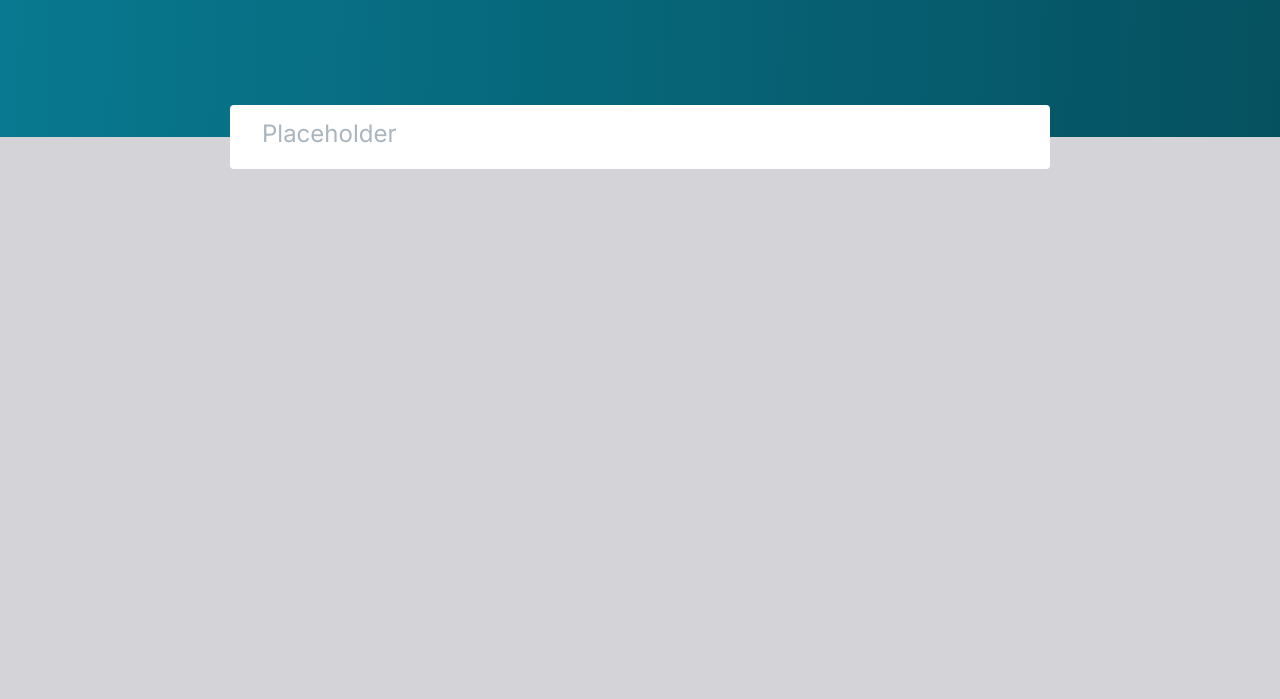
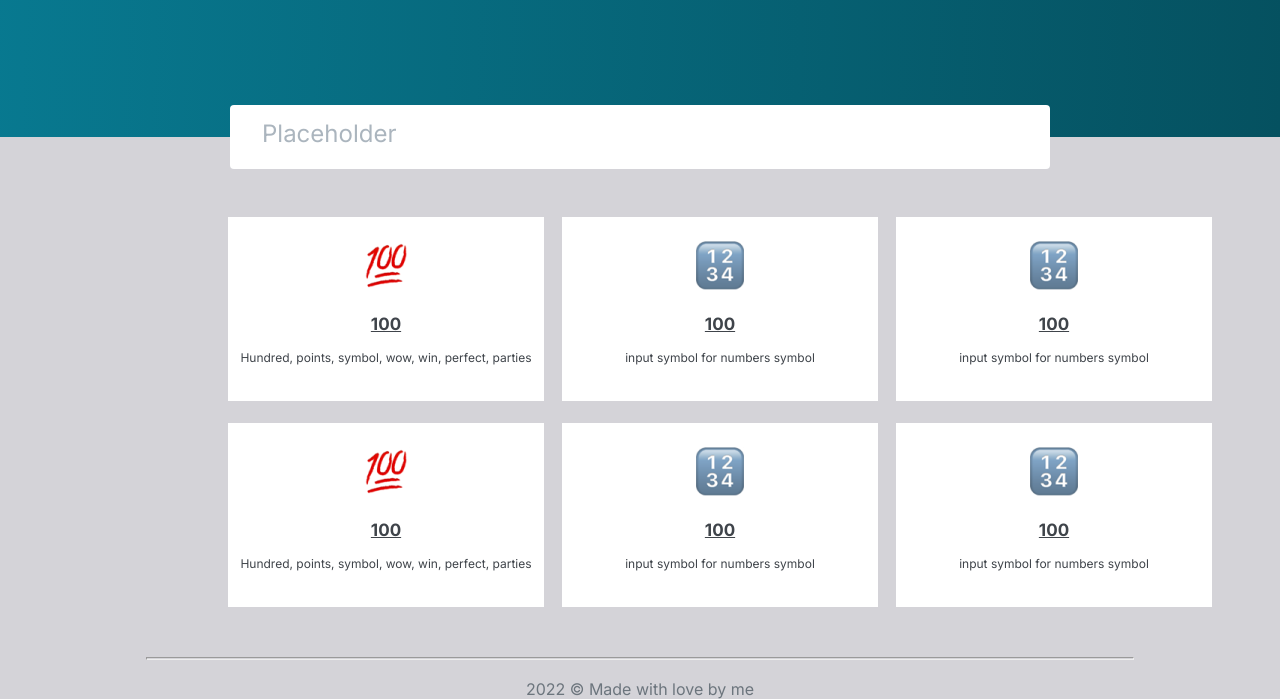
Before and after one commit to RomnanJS/emojiApp, a plain HTML site: page index.html in a window 1280 px wide. Shown: the part 198-897 px from the top of the page. Before the commit the page ends 800 px from the top, so only its background shows below. Drawn offline with Linux system fonts and the light colour scheme.

Commit message:
изменение структуры кода

```diff
--- a/css/footer.css
+++ b/css/footer.css
@@ -0,0 +1,17 @@
+hr{
+    height: 1px;
+    width: 986px;
+ margin-top: 50px;
+ color:#CED4DA
+}
+.footer p{
+color: #6C757D;
+display: inline-block;
+ margin-top: 13px;
+
+
+}
+
+.footer{
+    text-align: center;
+}
--- a/css/main.css
+++ b/css/main.css
@@ -0,0 +1,53 @@
+main{
+  margin-top: 80px;
+
+}
+
+.text{
+ text-decoration:  underline;
+font-size: 17px;
+font-weight: 700;
+line-height: 28px;
+ margin: 18px 0 12px;
+
+}
+.text2{
+
+font-size: 12px;
+font-weight: 400;
+line-height: 15px;
+margin-bottom: 24px;
+
+
+}
+
+.flex_box{
+
+
+  flex-wrap: wrap;
+    display: flex;
+    flex-direction:row;
+    row-gap: 22px;
+    column-gap: 18px;
+   justify-content: center;
+   padding: 0 225px 0 225px;
+   background: #D4D3D8;
+}
+
+
+.columns__row{
+  background-color:  #FFFFFF;
+  width: 316px;
+  height: 184px;
+
+   /* border: solid #DEE2E6; */
+
+ text-align: center;
+  /* justify-content: center;
+   align-items: center; */
+}
+
+
+img{
+  margin-top: 24px;
+}
--- a/css/style.css
+++ b/css/style.css
@@ -1,5 +1,7 @@
 @import url("./reset.css");
 @import url("./header.css");
+@import url("./main.css");
+@import url("./footer.css");
 
 body {
     font-family: 'Inter', sans-serif;
--- a/index.html
+++ b/index.html
@@ -22,11 +22,56 @@
       </div>
     </header>
     <main>
-      <div>
-        <div></div>
+      <div class="container">
+        <div class="flex_box">
+          <div class="columns__row">
+            <img src="img/100💯.png.png" alt="" />
+            <div class="text">100</div>
+            <div class="text2">
+              Hundred, points, symbol, wow, win, perfect, parties
+            </div>
+          </div>
+
+          <div class="columns__row">
+            <img src="img/🔢.png" alt="" />
+            <div class="text">100</div>
+            <div class="text2">input symbol for numbers symbol</div>
+          </div>
+
+          <div class="columns__row">
+            <img src="img/🔢.png" alt="" />
+            <div class="text">100</div>
+            <div class="text2">input symbol for numbers symbol</div>
+          </div>
+
+          <div class="columns__row">
+            <img src="img/100💯.png.png" alt="" />
+            <div class="text">100</div>
+            <div class="text2">
+              Hundred, points, symbol, wow, win, perfect, parties
+            </div>
+          </div>
+
+          <div class="columns__row">
+            <img src="img/🔢.png" alt="" />
+            <div class="text">100</div>
+            <div class="text2">input symbol for numbers symbol</div>
+          </div>
+
+          <div class="columns__row">
+            <img src="img/🔢.png" alt="" />
+            <div class="text">100</div>
+            <div class="text2">input symbol for numbers symbol</div>
+          </div>
+        </div>
       </div>
     </main>
 
-    <footer></footer>
+    <footer>
+      <div class="footer">
+        <hr />
+        <p>2022 © Made with love by me</p>
+      </div>
+    </footer>
   </body>
 </html>
```
Also changed, not shown: script/script.js (+22 -1 lines), img/100💯.png.png (added), img/🔢.png (added).
